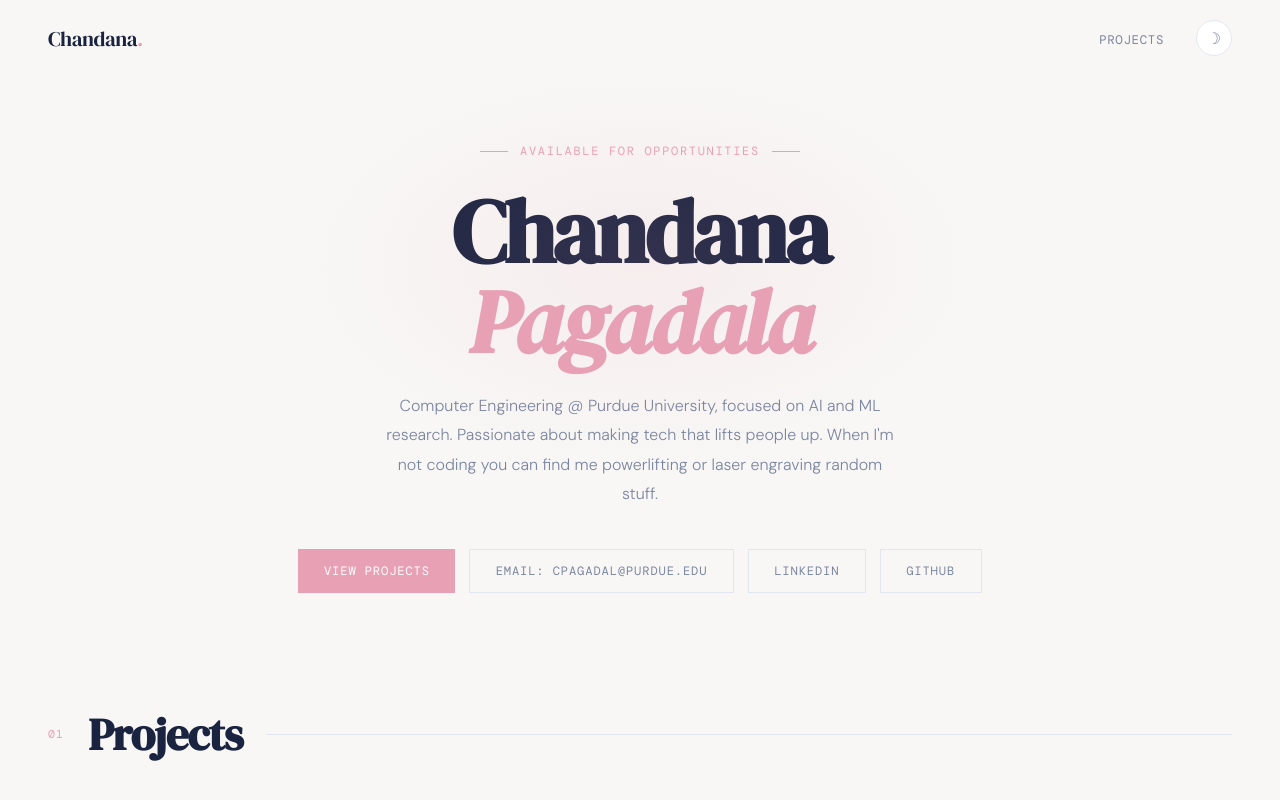
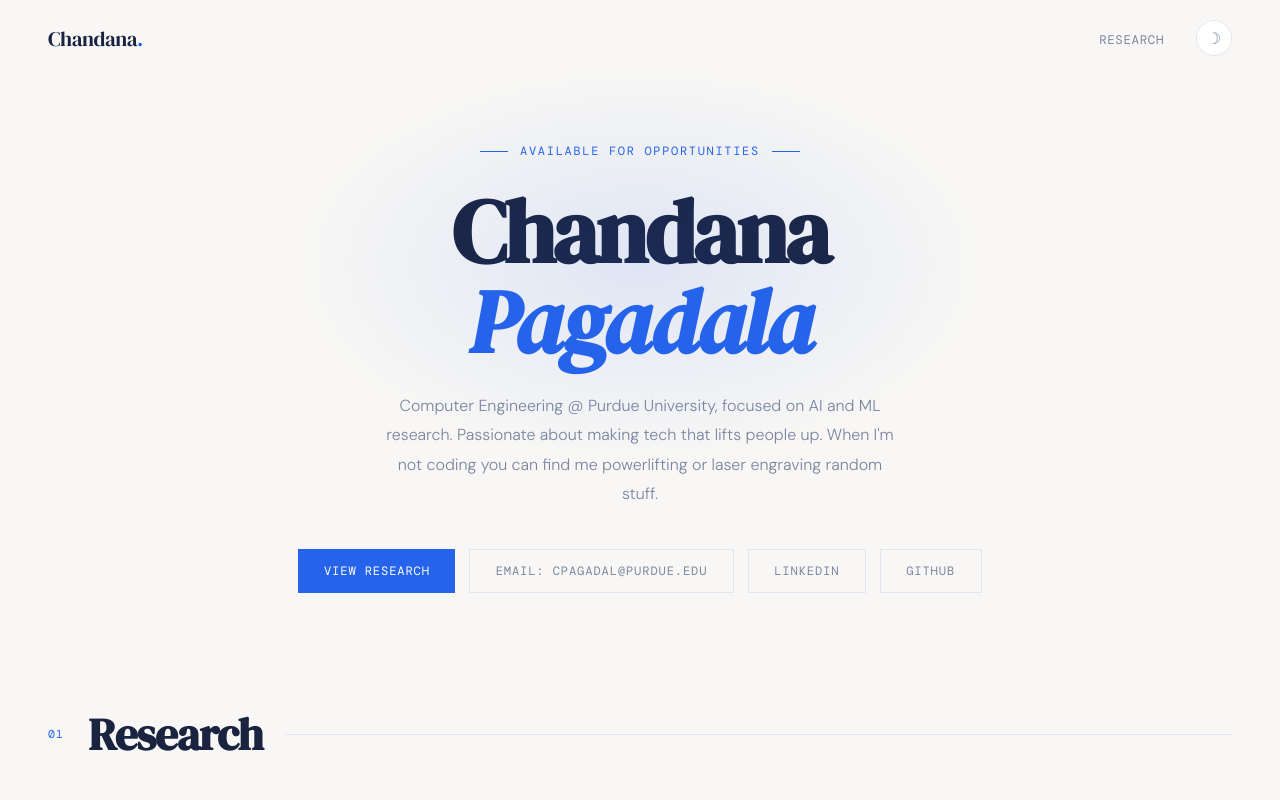
Before and after one commit to Chagpag/websites, a plain HTML site: page index.html in a window 1280 px wide. Shown: the top 800 px of the page. Drawn offline with nearby package versions, Linux system fonts and the light colour scheme; a web font is replaced by a local one.

```diff
--- a/index.html
+++ b/index.html
@@ -13,8 +13,8 @@
       --bg: #f8f7f5;
       --surface: #ffffff;
       --border: #e2e6f0;
-      --accent: #e8a0b4;
-      --accent-dim: #c97a92;
+      --accent: #2563eb;
+      --accent-dim: #1d4ed8;
       --text: #1a2340;
       --muted: #7a85a0;
       --serif: 'DM Serif Display', Georgia, serif;
@@ -26,8 +26,8 @@
       --bg: #0e0f14;
       --surface: #161820;
       --border: #252733;
-      --accent: #e8a0b4;
-      --accent-dim: #c97a92;
+      --accent: #3b82f6;
+      --accent-dim: #2563eb;
       --text: #e8e8f0;
       --muted: #7a85a0;
     }
@@ -66,18 +66,18 @@
 
     /* HERO */
     .hero {
-      min-height: 80vh; /* REDUCED from 100vh to pull projects up */
+      min-height: 80vh;
       display: flex; flex-direction: column;
       align-items: center; justify-content: center;
       text-align: center;
-      padding: 8rem 2rem 2rem; /* REDUCED bottom padding */
+      padding: 8rem 2rem 2rem;
       position: relative; overflow: hidden;
     }
     .hero::before {
       content: '';
       position: absolute; top: 10%; left: 50%; transform: translateX(-50%);
       width: 700px; height: 400px;
-      background: radial-gradient(ellipse, rgba(232,160,180,0.12) 0%, transparent 70%);
+      background: radial-gradient(ellipse, rgba(37, 99, 235, 0.12) 0%, transparent 70%);
       pointer-events: none;
     }
     .hero-tag {
@@ -111,7 +111,7 @@
     .btn-ghost:hover { border-color: var(--accent); color: var(--accent); }
 
     /* SECTIONS */
-    section { padding: 4rem 3rem; } /* REDUCED top/bottom padding to tighten gaps */
+    section { padding: 4rem 3rem; }
     .section-header { display: flex; align-items: center; gap: 1.5rem; margin-bottom: 3.5rem; }
     .section-num { font-family: var(--mono); font-size: 0.72rem; color: var(--accent); letter-spacing: 0.1em; transition: color 0.3s; }
     .section-title { font-family: var(--serif); font-size: 2.8rem; letter-spacing: -0.02em; color: var(--text); transition: color 0.3s; }
@@ -155,7 +155,7 @@
 
     /* PROJECT DETAIL PAGE */
     .project-page {
-      display: none; /* Hidden initially */
+      display: none;
       min-height: 100vh; padding: 8rem 3rem 5rem;
       max-width: 860px; margin: 0 auto;
     }
@@ -177,7 +177,7 @@
     .project-page-tags { display: flex; gap: 0.5rem; flex-wrap: wrap; margin-bottom: 2.5rem; }
     .project-page-divider { height: 1px; background: var(--border); margin-bottom: 2.5rem; }
 
-    /* IMAGE — centered single photo with lightbox */
+    /* IMAGE */
     .project-images { display: flex; justify-content: center; margin-bottom: 2.5rem; }
     .image-slot {
       width: 100%; max-width: 640px;
@@ -199,7 +199,7 @@
 
     /* LIGHTBOX */
     .lightbox-overlay {
-      display: none; /* Hidden initially */
+      display: none;
       position: fixed; inset: 0; z-index: 999;
       background: rgba(0,0,0,0.88);
       align-items: center; justify-content: center;
@@ -234,7 +234,7 @@
       </a>
       <div class="nav-right">
         <ul class="nav-links">
-          <li><a href="#projects" onclick="goHome(event)">Projects</a></li>
+          <li><a href="#research" onclick="goHome(event)">Research</a></li>
         </ul>
         <button class="theme-toggle" id="theme-toggle" title="Toggle theme">
           ☽
@@ -249,17 +249,17 @@
           </h1>
         <p class="hero-bio" id="hero-bio"></p>
         <div class="hero-cta">
-          <button class="btn btn-primary" onclick="document.getElementById('projects').scrollIntoView({ behavior: 'smooth' })">View Projects</button>
+          <button class="btn btn-primary" onclick="document.getElementById('research').scrollIntoView({ behavior: 'smooth' })">View Research</button>
           <a href="mailto:cpagadal@purdue.edu" class="btn btn-ghost">Email: cpagadal@purdue.edu</a>
           <a href="https://www.linkedin.com/in/chandanapagadala" class="btn btn-ghost" target="_blank" rel="noreferrer">LinkedIn</a>
           <a href="https://github.com/Chagpag" class="btn btn-ghost" target="_blank" rel="noreferrer">GitHub</a>
         </div>
       </section>
 
-      <section id="projects">
+      <section id="research">
         <div class="section-header">
           <span class="section-num">01</span>
-          <h2 class="section-title">Projects</h2>
+          <h2 class="section-title">Research</h2>
           <div class="section-line"></div>
         </div>
         <div class="projects-grid" id="projects-grid">
@@ -273,7 +273,7 @@
     </div>
 
     <div class="project-page" id="project-view">
-      <button class="back-btn" onclick="goBack()">← Back to projects</button>
+      <button class="back-btn" onclick="goBack()">← Back to research</button>
       <div class="project-page-tag" id="detail-tag"></div>
       <h1 class="project-page-title" id="detail-title"></h1>
       <div class="project-page-tags" id="detail-tags"></div>
@@ -319,7 +319,7 @@
         title: "Spacecraft Cybersecurity (AFRL)",
         desc: "Vulnerability assessment and V&V for autonomous spacecraft systems at Kirtland Air Force Base.",
         tags: ["Cybersecurity", "Python", "V&V"],
-        featured: false,
+        featured: true,
         overview: `At the Air Force Research Laboratory through USRA, I conducted verification and validation of autonomous spacecraft software. The work involved identifying vulnerabilities in mission-critical systems and validating software behavior against formal requirements.`,
         images: ["./images/afrlposter.pdf.png"],
       }
@@ -383,10 +383,9 @@
       document.getElementById("project-view").style.display = "none";
       document.getElementById("main-view").style.display = "block";
 
-      // If clicked from a hash link, scroll to it smoothly
-      if(e && e.target.hash === "#projects") {
+      if(e && e.target.hash === "#research") {
         setTimeout(() => {
-          document.getElementById("projects").scrollIntoView({ behavior: 'smooth' });
+          document.getElementById("research").scrollIntoView({ behavior: 'smooth' });
         }, 50);
       } else {
         window.scrollTo(0, 0);
@@ -397,7 +396,7 @@
       document.getElementById("project-view").style.display = "none";
       document.getElementById("main-view").style.display = "block";
       setTimeout(() => {
-        document.getElementById("projects").scrollIntoView({ behavior: 'smooth' });
+        document.getElementById("research").scrollIntoView({ behavior: 'smooth' });
       }, 50);
     }
 
@@ -418,7 +417,7 @@
       imagesContainer.innerHTML = ""; // clear previous
 
       if (project.images && project.images.length > 0) {
-        imagesContainer.style.display = "flex"; // Ensure it's visible if images exist
+        imagesContainer.style.display = "flex";
         project.images.forEach(src => {
           if (src) {
             imagesContainer.innerHTML += `
@@ -430,7 +429,7 @@
           }
         });
       } else {
-        imagesContainer.style.display = "none"; // Hide completely if no images
+        imagesContainer.style.display = "none";
       }
     }
 
```
